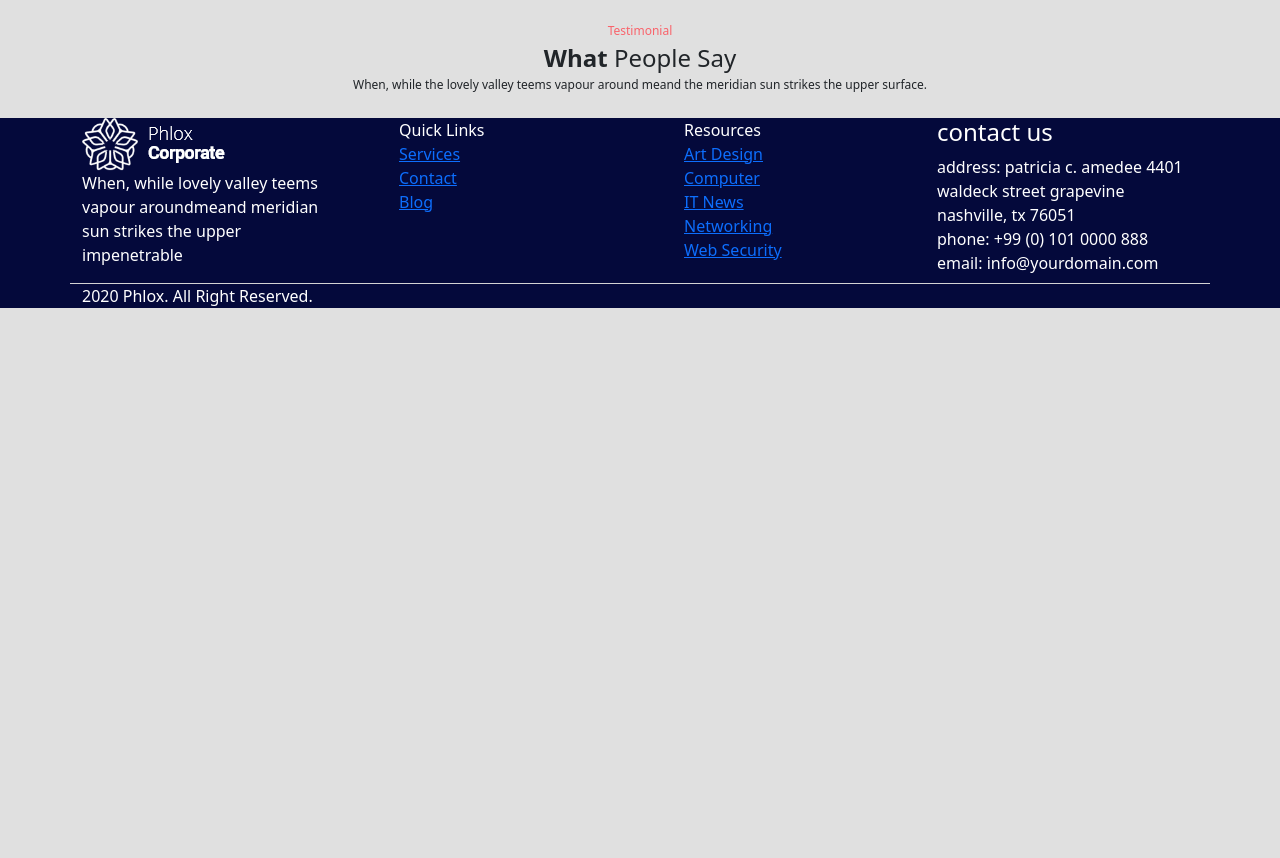
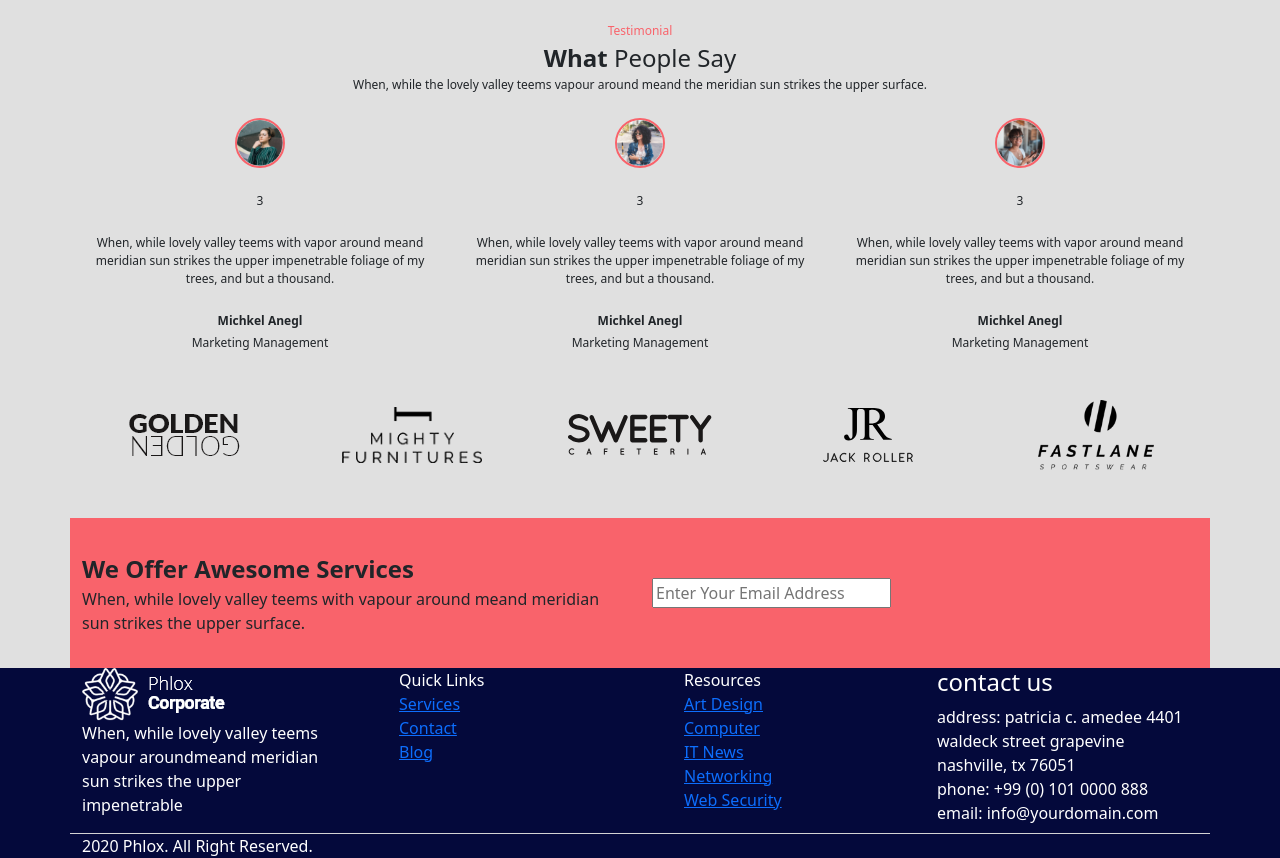
Before and after one commit to MaxGasaro/proj-html-vuejs, a Vue app: page / in a window 1280 px wide. Shown: the part 3390-4248 px from the top of the page. Before the commit the page ends 3698 px from the top, so only its background shows below. Built offline with nearby package versions, Linux system fonts and the light colour scheme.

Commit message:
aggiungere stilizzazione finale

```diff
--- /dev/null
+++ b/src/components/partials/CardClients.vue
@@ -0,0 +1,18 @@
+<template>
+  <div class="col d-flex align-items-center justify-content-center">
+      <img :src="require(`../../assets/img/${client.url}`)">
+  </div>
+</template>
+
+<script>
+export default {
+    name: 'CardClients',
+    props: {
+        'client': Object
+    }
+}
+</script>
+
+<style scoped lang="scss">
+
+</style>
--- /dev/null
+++ b/src/components/partials/CardTestimonial.vue
@@ -0,0 +1,31 @@
+<template>
+  <div class="col text-center ms_text">
+      <img :src="require(`../../assets/img/${testimonial.url}`)">
+      <div class="py-4">{{testimonial.vote}}</div>
+      <div class="pb-4">{{testimonial.text}}</div>
+      <div class="pb-1 fw-bolder">{{testimonial.name}}</div>
+      <div class="fw-lighter">{{testimonial.position}}</div>
+  </div>
+</template>
+
+<script>
+export default {
+    name: 'CardTestimonial',
+    props: {
+        'testimonial': Object
+    }
+}
+</script>
+
+<style scoped lang="scss">
+@import '../../assets/style/variables.scss';
+img {
+    width: 50px;
+    height: 50px;
+    border-radius: 50%;
+    border: 2px solid $textRed;
+}
+.ms_text {
+    font-size: 12px;
+}
+</style>
--- a/src/components/partials/SectionTestimonial.vue
+++ b/src/components/partials/SectionTestimonial.vue
@@ -6,19 +6,100 @@
         titleBolder="What"
         paragraph="When, while the lovely valley teems vapour around meand the meridian sun strikes the upper surface."
       />
+      <div class="container">
+        <div class="row row-cols-3">
+          <CardTestimonial
+          v-for="(testimonial, index) in testimonials"
+          :key="index"
+          :testimonial="testimonial"
+          />
+        </div>
+      </div>
+      <div class="container py-5">
+        <div class="row row-cols-5">
+          <CardClients
+          v-for="(client, index) in clients"
+          :key="index"
+          :client="client"
+          />
+        </div>
+      </div>
+      <div class="container ms_section_offer">
+        <div class="row align-items-center h-100">
+          <div class="col d-flex flex-column">
+            <div class="fs-4 fw-bolder">We Offer Awesome Services</div>
+            <div class="">When, while lovely valley teems with vapour around meand meridian sun strikes the upper surface.</div>
+          </div>
+          <div class="col">
+            <input type="text" placeholder="Enter Your Email Address">
+          </div>
+        </div>
+      </div>
   </section>
 </template>
 
 <script>
 import InitSectionCenter from './InitSectionCenter.vue'
+import CardTestimonial from './CardTestimonial.vue'
+import CardClients from './CardClients.vue'
 export default {
     name: 'SectionTestimonial',
     components: {
-        InitSectionCenter
+        InitSectionCenter,
+        CardTestimonial,
+        CardClients
+    },
+    data() {
+      return {
+        testimonials: [
+          {
+            url: 'szabo-viktor-1266895-unsplash-1024x1024.png',
+            vote: 3,
+            text: 'When, while lovely valley teems with vapor around meand meridian sun strikes the upper impenetrable foliage of my trees, and but a thousand.',
+            name: 'Michkel Anegl',
+            position: 'Marketing Management'
+          },
+          {
+            url: 'philipe-cavalcante-539505-unsplash-1024x1024.png',
+            vote: 3,
+            text: 'When, while lovely valley teems with vapor around meand meridian sun strikes the upper impenetrable foliage of my trees, and but a thousand.',
+            name: 'Michkel Anegl',
+            position: 'Marketing Management'
+          },
+          {
+            url: 'fabio-spinelli-695744-unsplash-1024x1024.png',
+            vote: 3,
+            text: 'When, while lovely valley teems with vapor around meand meridian sun strikes the upper impenetrable foliage of my trees, and but a thousand.',
+            name: 'Michkel Anegl',
+            position: 'Marketing Management'
+          },
+        ],
+        clients: [
+          {
+            url: 'client-1-1.png'
+          },
+          {
+            url: 'client-5.png'
+          },
+          {
+            url: 'clienty-2.png'
+          },
+          {
+            url: 'clienty-3.png'
+          },
+          {
+            url: 'clienty-4.png'
+          },
+        ]
+      }
     }
 }
 </script>
 
-<style>
-
+<style scoped lang="scss">
+@import '../../assets/style/general.scss';
+.ms_section_offer {
+  height: 150px;
+  background-color: $textRed;
+}
 </style>
```
